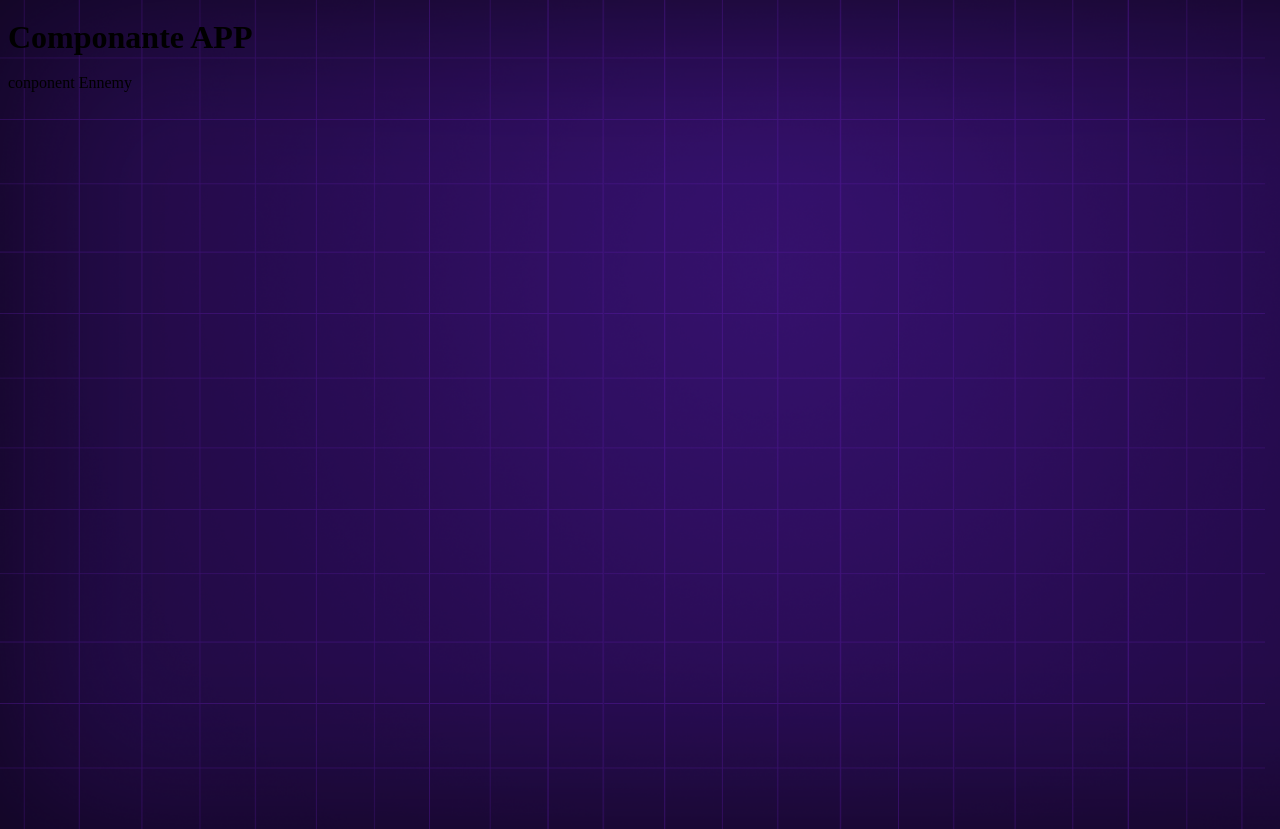
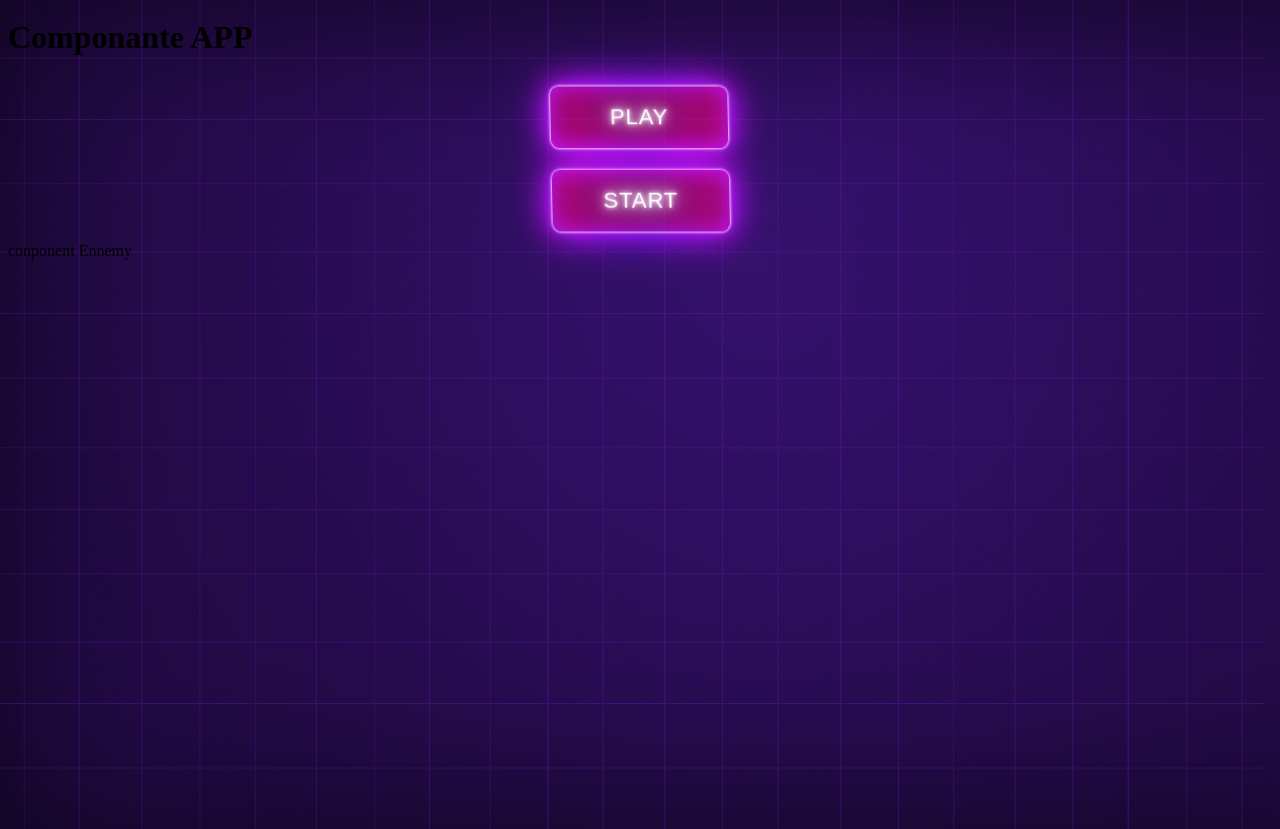
Before and after one commit to KeerhemFR/Hackathon, a React (Create React App) app: page / in a window 1280 px wide. Built offline with nearby package versions, Linux system fonts and the light colour scheme; the HTML template or start-up script is replaced by a standard one.

Commit message:
Add modifications to css files

```diff
--- a/src/App.css
+++ b/src/App.css
@@ -1,7 +1,7 @@
 body {
   background-image:
     url(
-      '/src/components/game/Assets/background.png'
+      '/src/components/Game/Assets/background.png'
     );
   background-size: cover;
   height: 100vh;
--- a/src/App.jsx
+++ b/src/App.jsx
@@ -1,4 +1,5 @@
 import Ennemy from './components/Game/Ennemy';
+import Button from './components/Game/Button';
 import './reset.css';
 import './App.css';
 
@@ -6,6 +7,7 @@ function App() {
   return (
     <>
       <h1>Componante APP</h1>
+      <Button />
       <Ennemy />
     </>
   );
--- a/src/components/Game/Button/style.css
+++ b/src/components/Game/Button/style.css
@@ -59,7 +59,7 @@ button::after {
 }
 
 button:hover {
-  color: black;
+  background: rgb(255, 2, 129);
 }
 
 @keyframes flicker {
```
